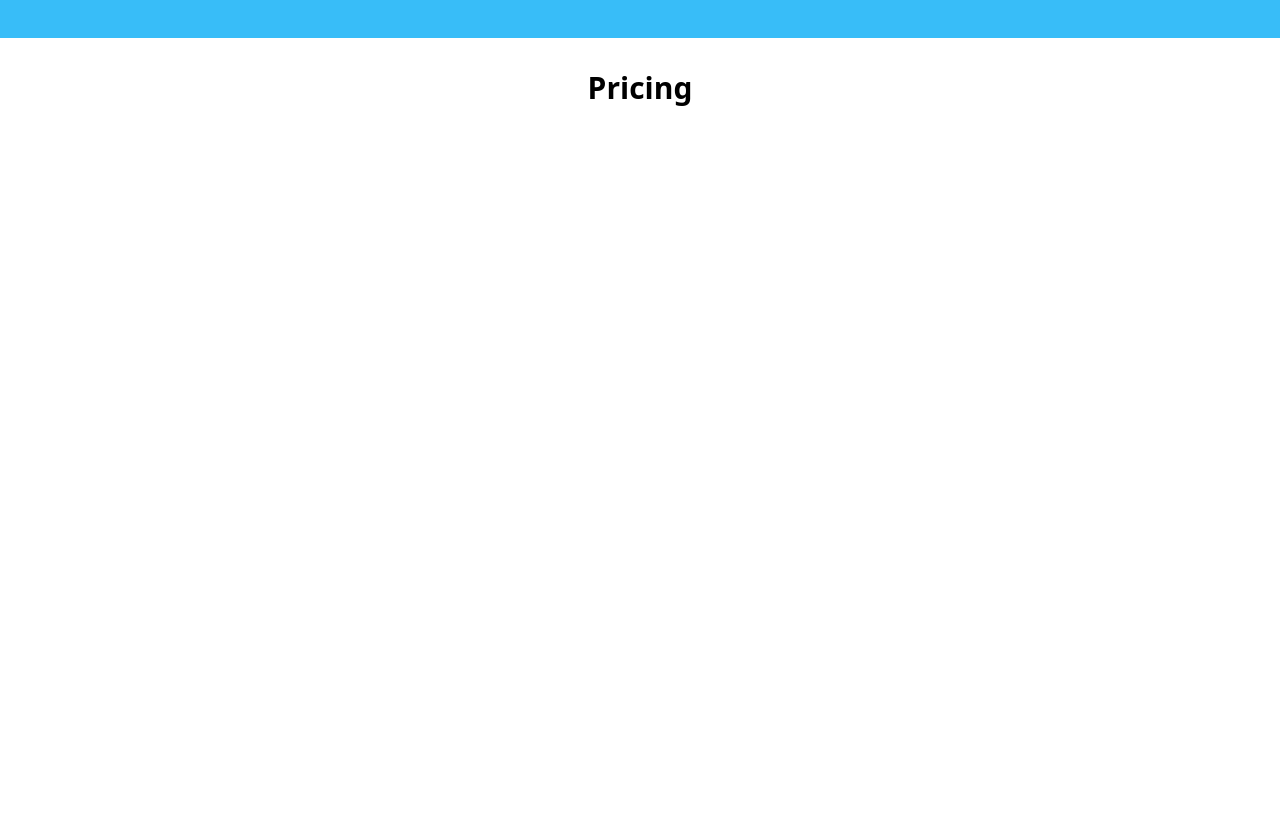
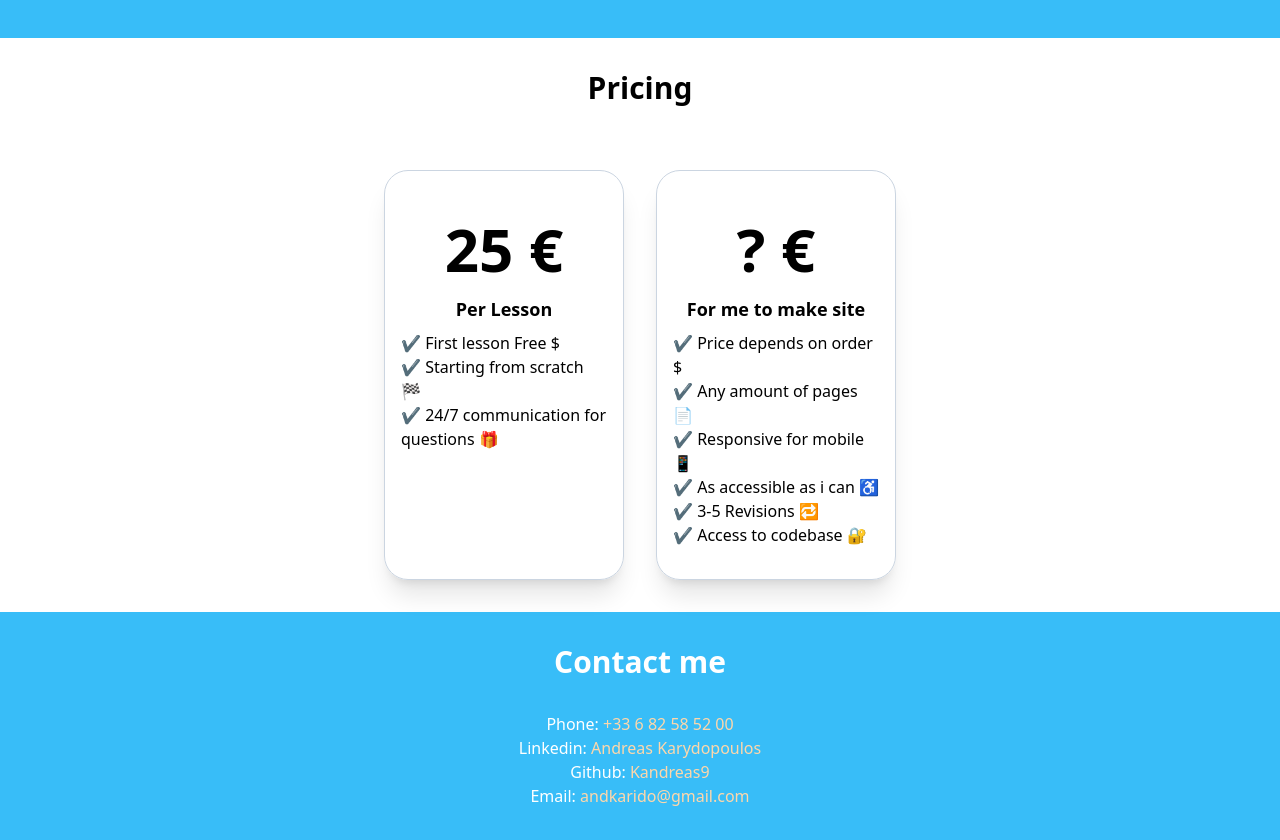
Before and after one commit to Kandreas9/greek-js, a Next.js app: page / in a window 1280 px wide. Shown: the part 420-1260 px from the top of the page. Before the commit the page ends 800 px from the top, so only its background shows below. Built offline with nearby package versions, Linux system fonts and the light colour scheme.

Commit message:
finished contact and pricing sections

```diff
--- /dev/null
+++ b/components/pricingSection.js
@@ -0,0 +1,8 @@
+export default function PricingSection({ children, price }) {
+	return (
+		<section className="border border-slate-300 rounded-3xl py-8 px-4 my-8 shadow-xl max-w-[15rem]">
+			<h2 className="font-bold text-center py-4 text-6xl">{price}</h2>
+			{children}
+		</section>
+	);
+}
--- a/pages/index.js
+++ b/pages/index.js
@@ -1,4 +1,5 @@
 import Layout from "../components/layout";
+import PricingSection from "../components/pricingSection";
 
 export default function Home() {
 	return (
@@ -27,6 +28,115 @@ export default function Home() {
 			{/* Pricing */}
 			<div>
 				<h2 className="text-center font-bold text-3xl py-8">Pricing</h2>
+				<div className="flex flex-col items-center md:flex-row md:items-stretch md:justify-center md:gap-8">
+					<PricingSection price={"25 €"}>
+						<p className="text-center text-lg font-bold mb-2">
+							Per Lesson
+						</p>
+						<ul>
+							<li>
+								<span aria-hidden="true">✔️</span> First lesson
+								Free $
+							</li>
+							<li>
+								<span aria-hidden="true">✔️</span> Starting from
+								scratch 🏁
+							</li>
+							<li>
+								<span aria-hidden="true">✔️</span> 24/7
+								communication for questions 🎁
+							</li>
+						</ul>
+					</PricingSection>
+
+					<PricingSection price={"? €"}>
+						<p className="text-center text-lg font-bold mb-2">
+							For me to make site
+						</p>
+						<ul>
+							<li>
+								<span aria-hidden="true">✔️</span> Price depends
+								on order $
+							</li>
+							<li>
+								<span aria-hidden="true">✔️</span> Any amount of
+								pages 📄
+							</li>
+							<li>
+								<span aria-hidden="true">✔️</span> Responsive
+								for mobile 📱
+							</li>
+							<li>
+								<span aria-hidden="true">✔️</span> As accessible
+								as i can ♿️
+							</li>
+							<li>
+								<span aria-hidden="true">✔️</span> 3-5 Revisions
+								🔁
+							</li>
+							<li>
+								<span aria-hidden="true">✔️</span> Access to
+								codebase 🔐
+							</li>
+						</ul>
+					</PricingSection>
+				</div>
+
+				{/* Contact */}
+				<section
+					aria-labelledby="Contact Me"
+					className="bg-sky-400 text-white text-center"
+				>
+					<h2 id="Contact Me" className=" font-bold text-3xl py-8">
+						Contact me
+					</h2>
+
+					<div className="pb-8">
+						<p>
+							Phone:{" "}
+							<a
+								className="text-orange-200"
+								href="tel:+33682585200"
+							>
+								+33 6 82 58 52 00
+							</a>
+						</p>
+
+						<p>
+							Linkedin:{" "}
+							<a
+								className="text-orange-200"
+								target="_blank"
+								rel="noopener noreferrer"
+								href="https://www.linkedin.com/in/andreas-karydopoulos-599658196/"
+							>
+								Andreas Karydopoulos
+							</a>
+						</p>
+
+						<p>
+							Github:{" "}
+							<a
+								className="text-orange-200"
+								target="_blank"
+								rel="noopener noreferrer"
+								href="https://github.com/Kandreas9"
+							>
+								Kandreas9
+							</a>
+						</p>
+
+						<p>
+							Email:{" "}
+							<a
+								className="text-orange-200"
+								href="mailto: andkarido@gmail.com"
+							>
+								andkarido@gmail.com
+							</a>
+						</p>
+					</div>
+				</section>
 			</div>
 		</Layout>
 	);
```
